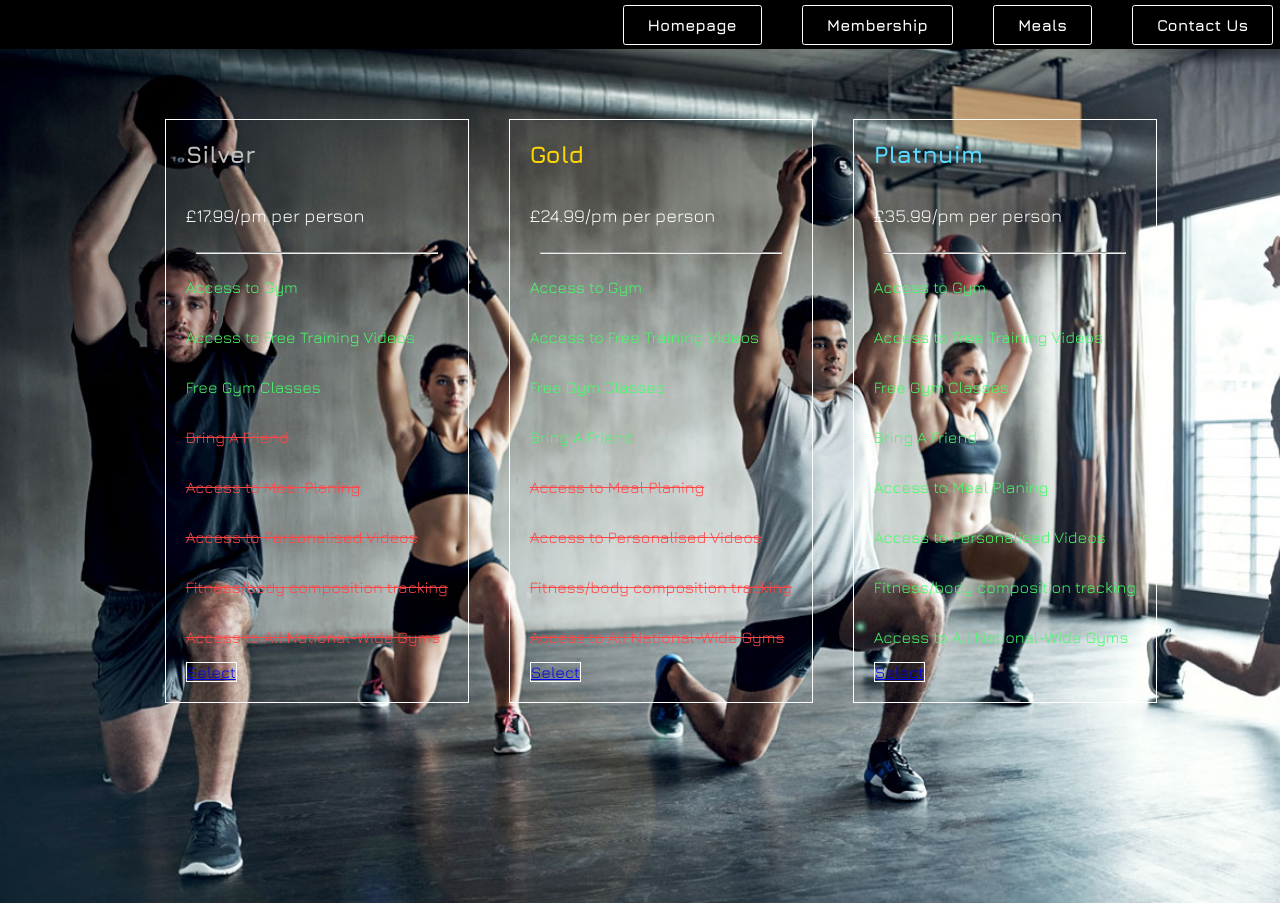
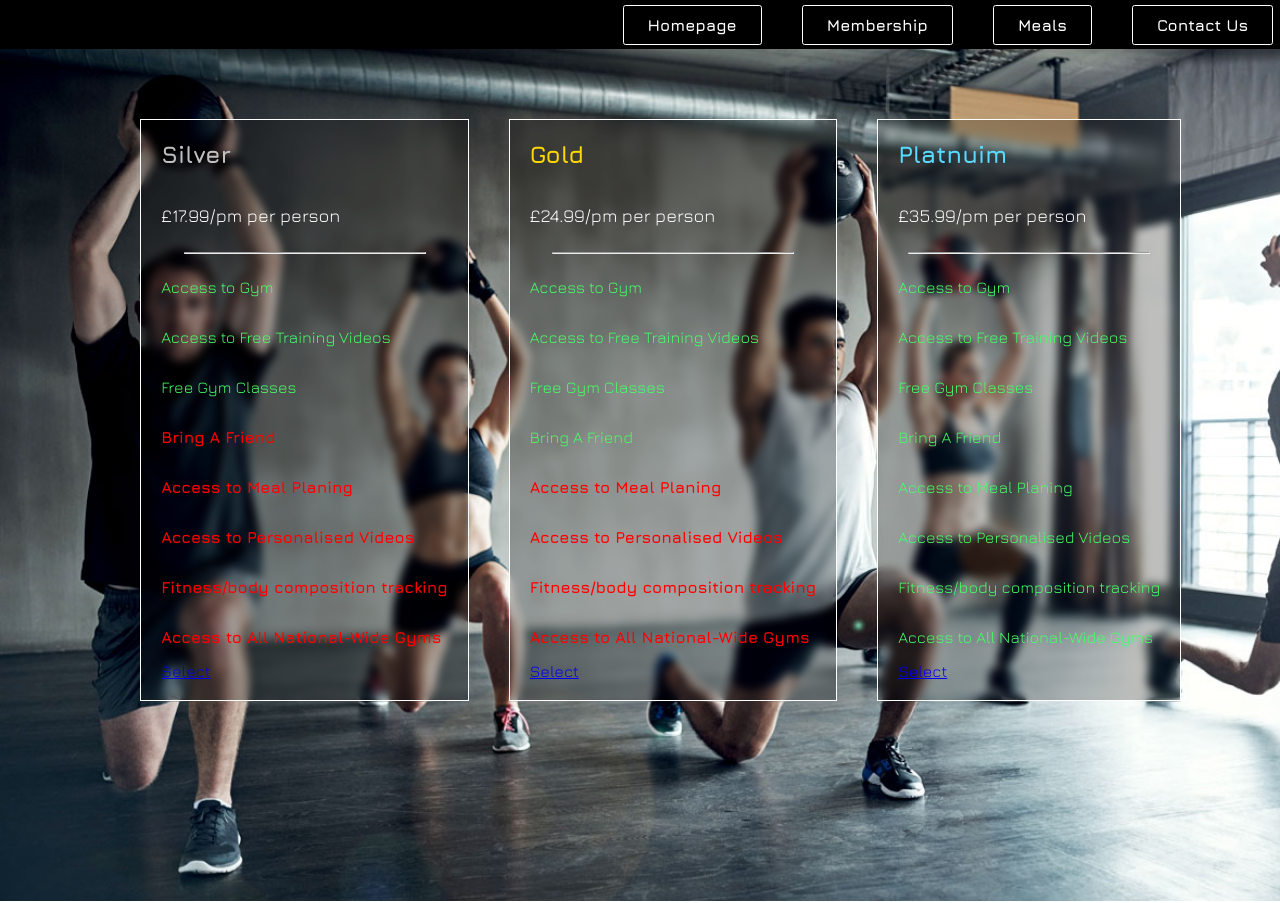
Before and after one commit to Salviusferns/fitnesstitan, a React (Create React App) app: page /Membership in a window 1280 px wide. Built offline with nearby package versions, Linux system fonts and the light colour scheme.

Commit message:
done membership

```diff
--- a/src/components/Membership.js
+++ b/src/components/Membership.js
@@ -11,11 +11,11 @@ export default function Membership(props){
                     <p>Access to Gym</p>
                     <p>Access to Free Training Videos</p>
                     <p>Free Gym Classes</p>
-                    <p><s> Bring A Friend</s></p>
-                    <p><s>Access to Meal Planing</s></p>
-                    <p><s>Access to Personalised Videos</s></p>
-                    <p><s>Fitness/body composition tracking</s></p>
-                    <p><s>Access to All National-Wide Gyms</s></p>
+                    <p className="red">Bring A Friend</p>
+                    <p className="red">Access to Meal Planing</p>
+                    <p className="red">Access to Personalised Videos</p>
+                    <p className="red">Fitness/body composition tracking</p>
+                    <p className="red">Access to All National-Wide Gyms</p>
                     <div className="btn-select">
                         <a href="/Homepage">
                             <li>Select</li>
@@ -23,18 +23,18 @@ export default function Membership(props){
                     </div>
                 </li>
 
-                <li className="li2">
-                    <h2>Gold</h2>
+                <li className="li1 gold">
+                    <h2 className="gold">Gold</h2>
                     <p className="price">£24.99/pm per person</p>
                     <hr></hr>
                     <p>Access to Gym</p>
                     <p>Access to Free Training Videos</p>
                     <p>Free Gym Classes</p>
                     <p> Bring A Friend</p>
-                    <p><s>Access to Meal Planing</s></p>
-                    <p><s>Access to Personalised Videos</s></p>
-                    <p><s>Fitness/body composition tracking</s></p>
-                    <p><s>Access to All National-Wide Gyms</s></p>
+                    <p className="red">Access to Meal Planing</p>
+                    <p className="red">Access to Personalised Videos</p>
+                    <p className="red">Fitness/body composition tracking</p>
+                    <p className="red">Access to All National-Wide Gyms</p>
                     <div className="btn-select">
                         <a href="/Homepage">
                             <li>Select</li>
@@ -42,8 +42,8 @@ export default function Membership(props){
                     </div>
                 </li>
 
-                <li className="li3">
-                    <h2>Platnuim</h2>
+                <li className="li1 platinum">
+                    <h2 className="plat">Platnuim</h2>
                     <p className="price">£35.99/pm per person</p>
                     <hr></hr>
                     <p>Access to Gym</p>
--- a/src/components/membership.css
+++ b/src/components/membership.css
@@ -4,6 +4,7 @@
     background-color: black;
     font-family: "jura";
 }
+
 .table .list {
     background-image: url("/public/Images/working\ out.jpg");
     background-repeat: no-repeat;
@@ -20,32 +21,37 @@
     margin: 0;
     padding-bottom: 200px;
 }
+
 .table .list .li1 h2{
     color: silver;
 }
-.table .list .li2 h2{
+
+.table .list .li1 .gold{
     color: gold;
 }
-.table .list .li3 h2{
+
+.table .list .li1 .plat{
     color: #59dbff;
 }
-.table .list li .price{
+
+.list p{
+    color: #47fc68;
+
+}
+
+.list .red{
+    color: #ff0000;
+    font-weight: 900;
+}
+
+li .price{
     color: white;
     font-size: 18px;
 }
-.table .list li{
+
+.li1{
+    width: auto;
     border: 1px solid white;
-    width: auto;
-    display: flex;
-    flex-direction: row;
-}
-.table .list p{
-    color: #47fc68;
-}
-.table .list p s{
-    color: #ff4747;
-}
-.table .list .li1{
     color: white;
     display: flex;
     flex-direction: column;
@@ -53,44 +59,14 @@
     padding-left: 20px;
     padding-right: 20px;
     padding-bottom: 20px;
+    background-color: rgba(0, 0, 0, 0.253);
+    backdrop-filter: blur(4px);
 }
-.table .list .li1:hover{
-background-color: rgb(134, 134, 134);
-transition: 0.5s;
-border: 1px solid black;
-border-radius: 2em;
+
+.li1 hr{
+    width: 15em;
 }
-.table .list .li1 .price:hover{
-    color: black;
-}
-.table .list .li1 hr{
-    width: 15em;
 
-}
-.table .list .btn-select{
+.btn-select{
     color:aqua
 }
-.table .list .li2{
-    color: white;
-    display: flex;
-    flex-direction: column;
-    align-items:flex-start;
-    padding-left: 20px;
-    padding-right: 20px;
-
-}
-.table .list .li2 hr{
-    width: 15em;
-}
-.table .list .li3{
-    color: white;
-    display: flex;
-    flex-direction: column;
-    align-items:flex-start;
-    padding-left: 20px;
-    padding-right: 20px;
-
-}
-.table .list .li3 hr{
-    width: 15em;
-}
```
